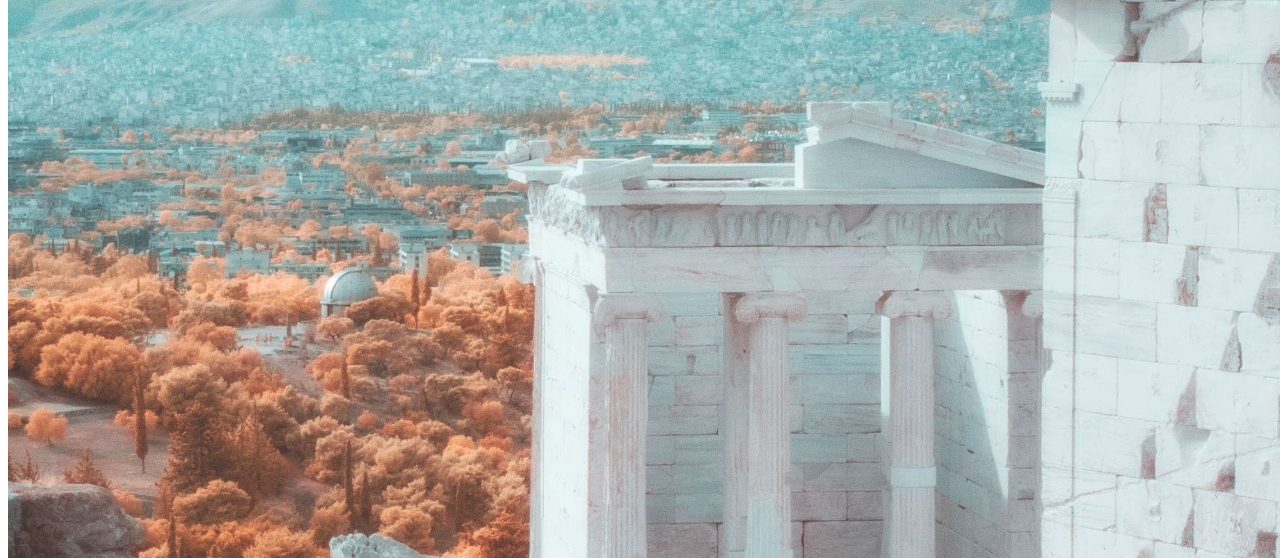
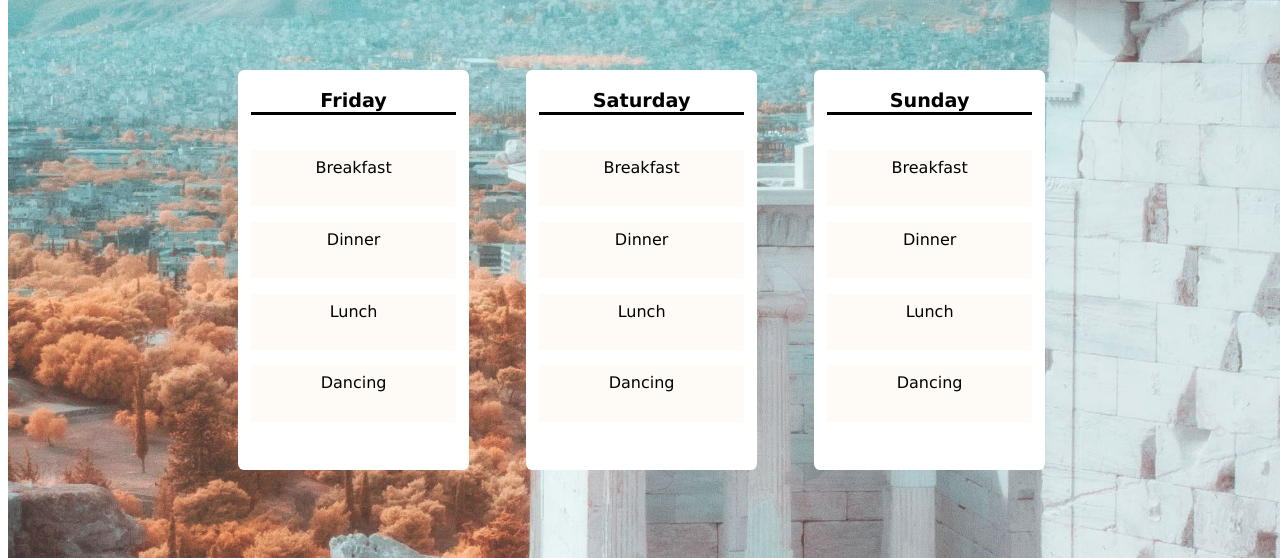
Before and after one commit to hazalsaygili/travel-site, a plain HTML site: page pages/greece.html in a window 1280 px wide. Shown: the part 242-800 px from the top of the page. Drawn offline with Linux system fonts and the light colour scheme.

Commit message:
add activity cards to destination pages

```diff
--- a/pages/greece.html
+++ b/pages/greece.html
@@ -19,10 +19,36 @@
     </nav>
 
     <main class="destination destination__greece">
-        <div class="destination__panel">
-            <h1 class="destination__name">Greece</h1>
+            <div class="destination__panel">
+                <h1 class="destination__name">Greece</h1>
+            </div>
+            <div class="activities__panel">
+                    <ul class="activities__list">
+                        <p class="activity__day">Friday</p>
+                        <li class="activity__item">Breakfast</li>
+                        <li class="activity__item">Dinner</li>
+                        <li class="activity__item">Lunch</li>
+                        <li class="activity__item">Dancing</li>
+                    </ul>
+                    <ul class="activities__list">
+                        <p class="activity__day">Saturday</p>
+                        <li class="activity__item">Breakfast</li>
+                        <li class="activity__item">Dinner</li>
+                        <li class="activity__item">Lunch</li>
+                        <li class="activity__item">Dancing</li>
+                    </ul>
+                    <ul class="activities__list">
+                        <p class="activity__day">Sunday</p>
+                        <li class="activity__item">Breakfast</li>
+                        <li class="activity__item">Dinner</li>
+                        <li class="activity__item">Lunch</li>
+                        <li class="activity__item">Dancing</li>
+                    </ul>
+            </div>
 
         </div>
+
+
     </main>
 
     <footer class="footer">
--- a/styles/travelpage.css
+++ b/styles/travelpage.css
@@ -4,6 +4,7 @@
     background-position:center;
     height:100vh;
     width:100vw;
+
 }
 
 .destination__panel{
@@ -27,3 +28,45 @@ h1{
 .destination__greece{
     background-image: url("../assets/Images/greece.jpg");
 }
+
+.activities__panel{
+    display:flex;
+    max-width:85vw;
+    max-height:50vh;
+    align-items:center;
+    justify-content: space-between;
+    padding:0 4vw 2vh 18vw;
+
+}
+
+.activities__list{
+    display:flex;
+    flex-direction: column;
+    list-style-type: none;
+    align-items: center;
+    justify-content: space-between;
+    background-color: #FFFFFF;
+    height:50vh;
+    width:18vw;
+    padding: 0 1vw 6vh 1vw;
+    border-radius: 0.4rem;
+
+}
+
+.activity__day{
+    font-size: 1.2rem;
+    width:100%;
+    height:50;
+    font-weight:1000;
+    text-align: center;
+    border-bottom: 3px solid black;
+}
+
+.activity__item{
+    background-color:#FEFAF5;
+    width:100%;
+    height:16%;
+    text-align: center;
+    padding: 0.5rem 0 0.5rem 0;
+
+}
```
Also changed, not shown: pages/hawaii.html (+25 -0 lines), pages/iceland.html (+25 -1 lines).
